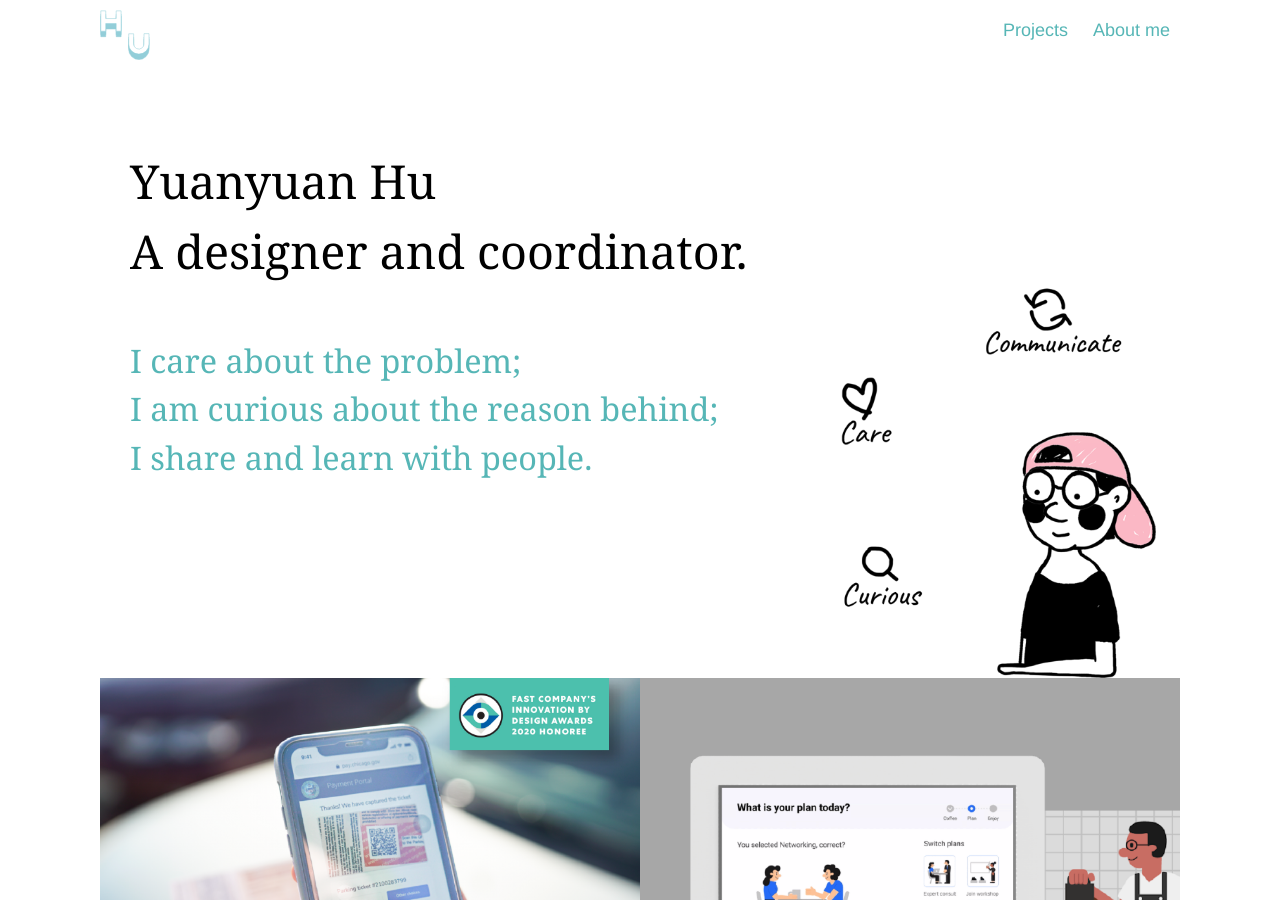
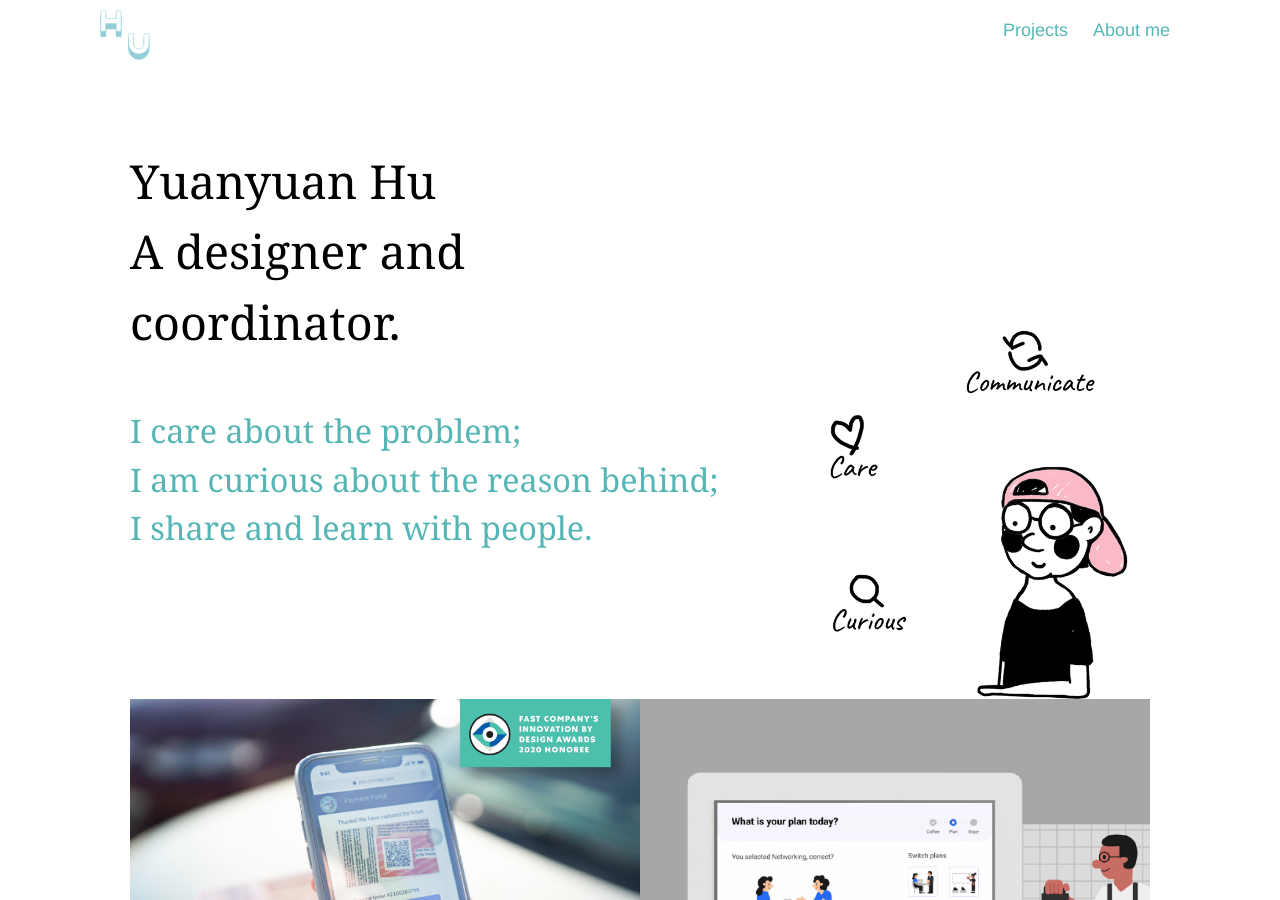
Before and after one commit to yuanyuanhu96/Potfolio-Archive, a Jekyll site: the page index.html, which Jekyll copies as it is, in a window 1280 px wide and 900 px high. Built offline with Jekyll 4.4.1, drawn with Linux system fonts in a browser that asks for light colours.

Commit message:
Scale down me-hold

```diff
--- a/index.html
+++ b/index.html
@@ -27,7 +27,8 @@
         </div>
       </div>
     </div>
-    <div class="container">
+
+    <div class="container padding-left-30 padding-right-30">
       <br />
       <br />
       <br />
@@ -46,7 +47,7 @@
         </div> -->
 
         <div class="two-selected clearf">
-          <div class="col-6 clearf padding-left-30">
+          <div class="col-6 clearf">
             <div class="headline">
               Yuanyuan Hu <br />A designer and coordinator.
             </div>
```
Also changed, not shown: assets/img/about/yuanyuan-photo.jpg, assets/img/index/me-hold.png.
